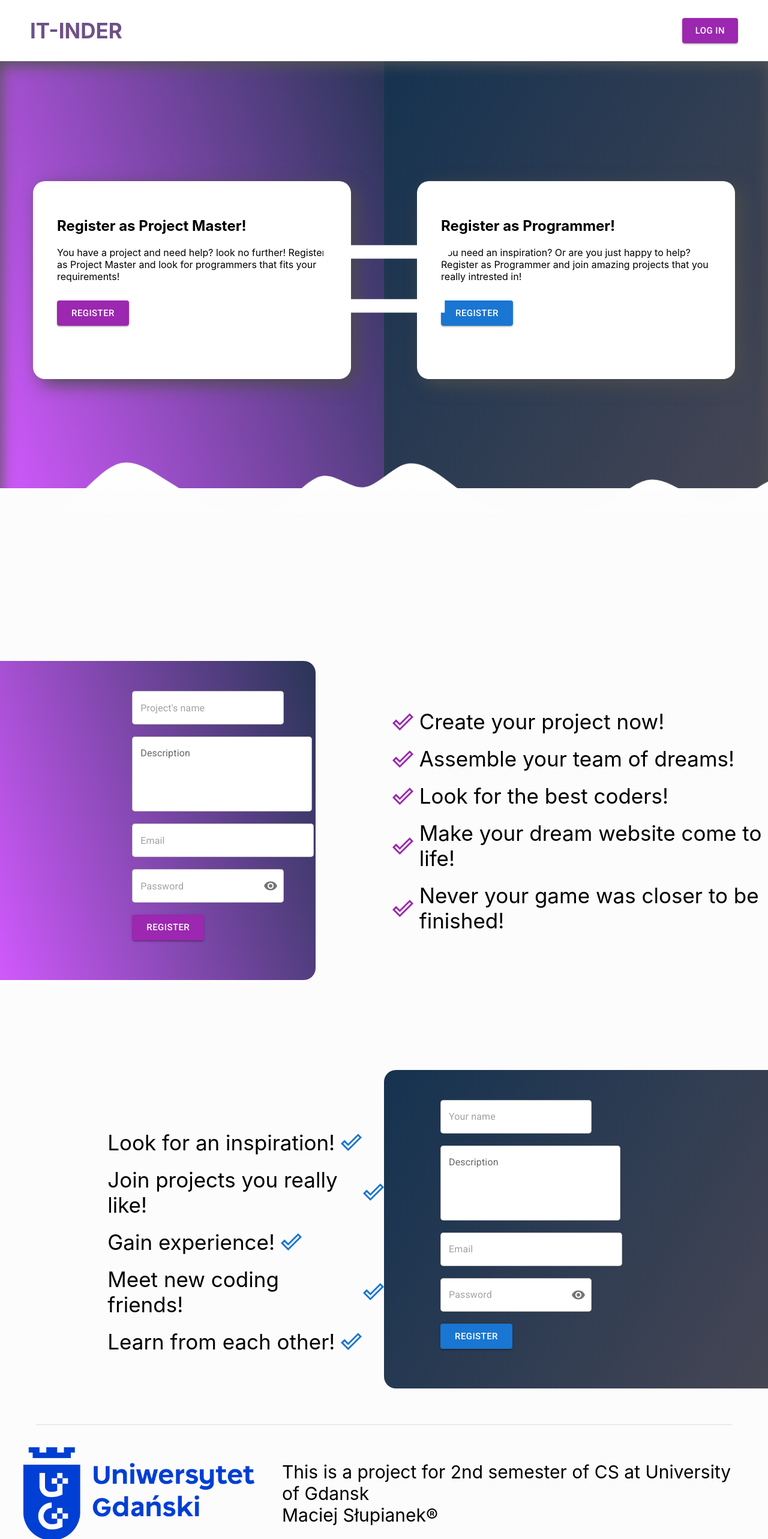
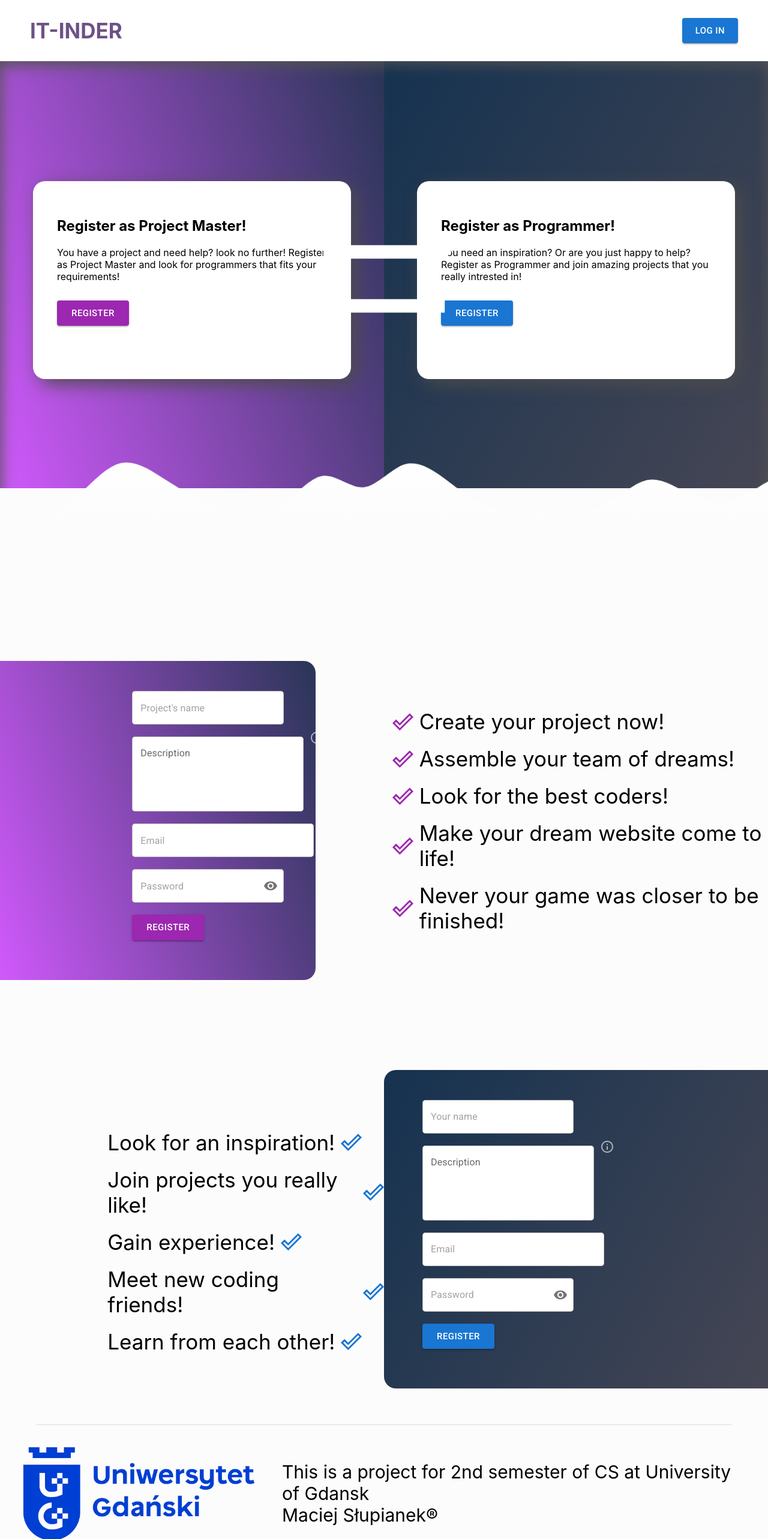
Before and after one commit to M-ac-i-ej-s/IT-INDER, a React (Create React App) app in the folder frontend/: page / in a window 1280 px wide. Shown: the top 2566 px of the page at 60% size. Built offline with nearby package versions, Linux system fonts and the light colour scheme.

Commit message:
feature-info-popup

```diff
--- a/frontend/src/App.tsx
+++ b/frontend/src/App.tsx
@@ -5,6 +5,7 @@ import {
   Routes,
 } from 'react-router-dom';
 import WelcomePage from './components/welcomePage/WelcomePage';
+import LoginPage from './components/loginPage/LoginPage'
 
 function App() {
   return (
@@ -14,6 +15,10 @@ function App() {
           path="/"
           element={<WelcomePage/>}
         />
+        <Route
+          path='/login'
+          element={<LoginPage/>}
+        />
       </Routes>
   </Router>
   );
--- /dev/null
+++ b/frontend/src/components/reusableComponents/NavBar.tsx
@@ -0,0 +1,19 @@
+import React from 'react';
+import '../../styles/reusableComponents/navbar.scss'
+import Button from '@mui/material/Button';
+import {Link} from 'react-router-dom'
+
+function NavBar() {
+  return (
+   <div className='navbar__div'>
+        <Link className='link__home' to='/'>
+          <span className='name__span'>IT-INDER</span>
+        </Link>
+        <Link className='link__home' to='/login'>
+           <Button color="primary" variant="contained" size="large">Log in</Button>
+        </Link>
+   </div>
+  );
+}
+
+export default NavBar;
--- a/frontend/src/components/welcomePage/ManagerForm.tsx
+++ b/frontend/src/components/welcomePage/ManagerForm.tsx
@@ -3,12 +3,14 @@ import '../../styles/welcomePage/managerForm.scss'
 import {  TextField, FormControl, OutlinedInput, InputAdornment, IconButton, Button } from '@mui/material';
 import Visibility from '@mui/icons-material/Visibility';
 import VisibilityOff from '@mui/icons-material/VisibilityOff';
+import InfoOutlinedIcon from '@mui/icons-material/InfoOutlined';
 import { useFormik } from 'formik';
 import { v4 as uuidv4 } from 'uuid';
 
 function ManagerForm() {
   const [showPassword, setShowPassword] = React.useState(false);
   const [borderError, setBorderError] = React.useState('white')
+  const [infoHover, setInfoHover] = React.useState('0')
 
   const handleClickShowPassword = () => setShowPassword((show) => !show);
 
@@ -29,6 +31,14 @@ function ManagerForm() {
     } else {
       return false
     }
+  };
+
+  const handleMouseOver = () => {
+    setInfoHover('0.9');
+  };
+
+  const handleMouseOut = () => {
+    setInfoHover('0');
   };
 
   const formik = useFormik({
@@ -68,6 +78,7 @@ function ManagerForm() {
           <FormControl color='secondary' sx={{ width: '25ch', margin: '10px', backgroundColor:'white', borderRadius:'5px' }} >
             <OutlinedInput id='name' name='name' value={formik.values.name} onChange={formik.handleChange} onBlur={formik.handleBlur} placeholder="Project's name" />
           </FormControl>
+          <div className='description__box'>
             <TextField
             id="outlined-basic 2"
             name='description'
@@ -81,6 +92,8 @@ function ManagerForm() {
             onBlur={formik.handleBlur}
             sx={{width: '300px', margin: '10px', backgroundColor:'white', borderRadius:'5px'}}
            />
+           <InfoOutlinedIcon onMouseOver={handleMouseOver} onMouseOut={handleMouseOut} sx={{color: 'white', opacity: '0.6'}}/>
+          </div>
         <FormControl color='secondary' sx={{ width: '30ch', margin: '10px', backgroundColor:'white', borderRadius:'5px', border: (borderError === 'white') ? 0 :`1px solid ${borderError}` }}>
             <OutlinedInput id='email 1' name='email' value={formik.values.email} onChange={formik.handleChange} onBlur={formik.handleBlur} placeholder={(borderError === 'white') ? 'Email' : 'Invalid Email!'} />
         </FormControl>
@@ -110,6 +123,13 @@ function ManagerForm() {
         </FormControl>
         <Button type='submit' sx={{width:'120px', margin: '10px'}} onClick={handleReset} color="secondary" variant="contained" size="large">Register</Button>
         </form>
+        <div className='popup__box' style={{opacity: infoHover}}>
+              <span>
+                Descriprion is where you will tell about the project.
+                Make sure to mention technologies you will be using,
+                as well as expectations reagarding your future coworkers
+              </span>
+        </div>
    </div>
   );
 }
--- a/frontend/src/components/welcomePage/NavBar.tsx
+++ /dev/null
@@ -1,14 +0,0 @@
-import React from 'react';
-import '../../styles/welcomePage/navbar.scss'
-import Button from '@mui/material/Button';
-
-function NavBar() {
-  return (
-   <div className='navbar__div'>
-        <span className='name__span'>IT-INDER</span>
-        <Button color="secondary" variant="contained" size="large">Log in</Button>
-   </div>
-  );
-}
-
-export default NavBar;
--- a/frontend/src/components/welcomePage/WelcomePage.tsx
+++ b/frontend/src/components/welcomePage/WelcomePage.tsx
@@ -1,5 +1,5 @@
 import React from 'react';
-import NavBar from './NavBar';
+import NavBar from '../reusableComponents/NavBar';
 import LoginAsManager from './LoginAsManager';
 import SyncAltIcon from '@mui/icons-material/SyncAlt';
 import LoginAsWorker from './LoginAsWorker';
--- a/frontend/src/components/welcomePage/WorkerForm.tsx
+++ b/frontend/src/components/welcomePage/WorkerForm.tsx
@@ -3,11 +3,14 @@ import '../../styles/welcomePage/workerForm.scss'
 import {  TextField, FormControl, OutlinedInput, InputAdornment, IconButton, Button } from '@mui/material';
 import Visibility from '@mui/icons-material/Visibility';
 import VisibilityOff from '@mui/icons-material/VisibilityOff';
+import InfoOutlinedIcon from '@mui/icons-material/InfoOutlined';
 import { useFormik } from 'formik';
 import { v4 as uuidv4 } from 'uuid';
 
 function WorkerForm() {
   const [showPassword, setShowPassword] = React.useState(false);
+  const [borderError, setBorderError] = React.useState('white')
+  const [infoHover, setInfoHover] = React.useState('0')
 
   const handleClickShowPassword = () => setShowPassword((show) => !show);
 
@@ -22,6 +25,22 @@ function WorkerForm() {
     password: string,
   }
 
+  const validateEmail = (email: string) => {
+    if (!/^[A-Z0-9._%+-]+@[A-Z0-9.-]+\.[A-Z]{2,4}$/i.test(email)) {
+        return true
+    } else {
+      return false
+    }
+  };
+
+  const handleMouseOver = () => {
+    setInfoHover('0.9');
+  };
+
+  const handleMouseOut = () => {
+    setInfoHover('0');
+  };
+
   const formik = useFormik({
     initialValues: {
       projectName: '',
@@ -30,6 +49,7 @@ function WorkerForm() {
       password: '',
     },
     onSubmit: (values: userProject) => {
+      if(!validateEmail(values.email)){
         const id = uuidv4();
         const person = {
           id: id,
@@ -39,6 +59,9 @@ function WorkerForm() {
           password: values.password,
         };
         console.log(person)
+      } else {
+        setBorderError('red')
+      }
     },
   });
 
@@ -55,6 +78,7 @@ function WorkerForm() {
           <FormControl color='primary' sx={{ width: '25ch', margin: '10px', backgroundColor:'white', borderRadius:'5px' }}>
             <OutlinedInput id='projectName' name='projectName' value={formik.values.projectName} onChange={formik.handleChange} placeholder="Your name" />
           </FormControl>
+          <div className='description__box'>
               <TextField
               id="outlined-basic 1"
               name='description'
@@ -67,8 +91,10 @@ function WorkerForm() {
               value={formik.values.description}
               onChange={formik.handleChange}
               />
-        <FormControl color='primary' sx={{ width: '30ch', margin: '10px', backgroundColor:'white', borderRadius:'5px' }}>
-            <OutlinedInput id='email 2' name='email' value={formik.values.email} onChange={formik.handleChange} placeholder="Email" />
+              <InfoOutlinedIcon onMouseOver={handleMouseOver} onMouseOut={handleMouseOut} sx={{color: 'white', opacity: '0.6'}}/>
+          </div>
+        <FormControl color='primary' sx={{ width: '30ch', margin: '10px', backgroundColor:'white', borderRadius:'5px',border: (borderError === 'white') ? 0 :`1px solid ${borderError}` }}>
+            <OutlinedInput id='email 2' name='email' value={formik.values.email} onChange={formik.handleChange} placeholder={(borderError === 'white') ? 'Email' : 'Invalid Email!'} />
         </FormControl>
         <FormControl color='primary' sx={{ width: '25ch', margin: '10px',backgroundColor:'white', borderRadius:'5px' }}>
           <OutlinedInput
@@ -95,6 +121,13 @@ function WorkerForm() {
         </FormControl>
         <Button type='submit' onClick={handleReset} sx={{width:'120px', margin: '10px'}} color="primary" variant="contained" size="large">Register</Button>
         </form>
+        <div className='popup__box' style={{opacity: infoHover}}>
+              <span>
+                Descriprion is where you will tell about the project.
+                Make sure to mention technologies you will be using,
+                as well as expectations reagarding your future coworkers
+              </span>
+        </div>
    </div>
   );
 }
--- a/frontend/src/styles/welcomePage/navbar.scss
+++ b/frontend/src/styles/reusableComponents/navbar.scss
@@ -9,6 +9,10 @@
     .name__span {
         font-size: 35px;
         font-weight: bold;
+        text-decoration: none;
         color: rgb(94, 62, 121,0.9);
     }
+    .link__home {
+        text-decoration: none;
+    }
 }
--- a/frontend/src/styles/welcomePage/loginAsWorker.scss
+++ b/frontend/src/styles/welcomePage/loginAsWorker.scss
@@ -3,7 +3,7 @@
     left: 50%;
     width: 50%;
     height: 89vh;
-    background-color: rgba(21, 50, 80, 1);
+    background-color: #153250;
     background-image: linear-gradient(120deg, rgba(21, 50, 80, 1) 0%, rgba(70, 70, 84, 1) 100%);
     display: flex;
     justify-content: center;
--- a/frontend/src/styles/welcomePage/managerForm.scss
+++ b/frontend/src/styles/welcomePage/managerForm.scss
@@ -9,7 +9,25 @@
     .manager__form {
         display: flex;
         flex-direction: column;
+        width: 330px;
+        margin-left: 40%;
+        .description__box {
+            display: flex;
+        }
+    }
+    .popup__box {
+        position: absolute;
+        pointer-events: none;
         width: 300px;
-        margin-left: 40%;
+        background-color: white;
+        border-radius: 20px;
+        padding: 20px;
+        left: 28%;
+        bottom: -430px;
+        opacity: 0.9;
+        transition: 1s ease-in-out;
+        -webkit-box-shadow: 8px 8px 24px 0px rgba(66, 68, 90, 1);
+        -moz-box-shadow: 8px 8px 24px 0px rgba(66, 68, 90, 1);
+        box-shadow: 8px 8px 24px 0px rgba(66, 68, 90, 1);
     }
 }
--- a/frontend/src/styles/welcomePage/workerForm.scss
+++ b/frontend/src/styles/welcomePage/workerForm.scss
@@ -12,7 +12,25 @@
     .worker__form {
         display: flex;
         flex-direction: column;
+        width: 330px;
+        margin-right: 40%;
+        .description__box {
+            display: flex;
+        }
+    }
+    .popup__box {
+        position: absolute;
+        pointer-events: none;
         width: 300px;
-        margin-right: 40%;
+        background-color: white;
+        border-radius: 20px;
+        padding: 20px;
+        right: 12%;
+        margin-top: 110px;
+        opacity: 0.9;
+        transition: 1s ease-in-out;
+        -webkit-box-shadow: 8px 8px 24px 0px rgba(66, 68, 90, 1);
+        -moz-box-shadow: 8px 8px 24px 0px rgba(66, 68, 90, 1);
+        box-shadow: 8px 8px 24px 0px rgba(66, 68, 90, 1);
     }
 }
```
Lines whose indentation alone changed are shown as unchanged.
